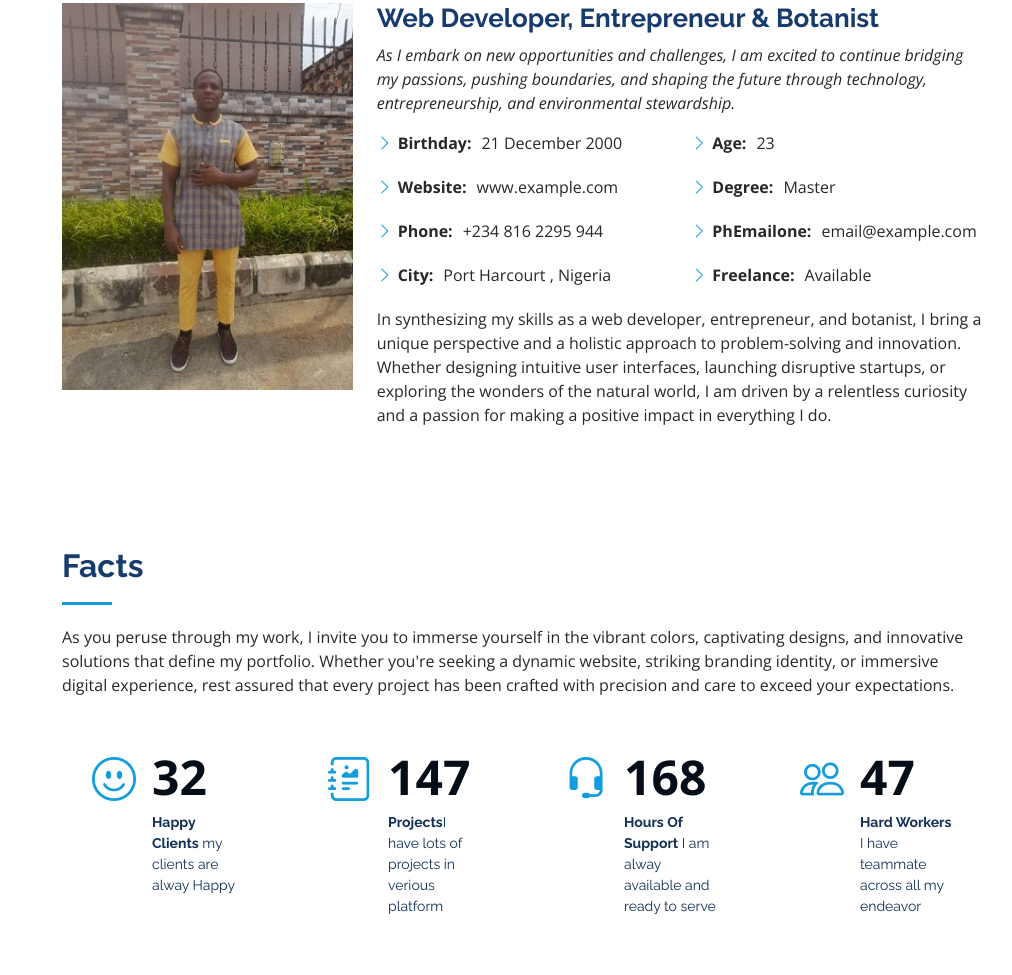
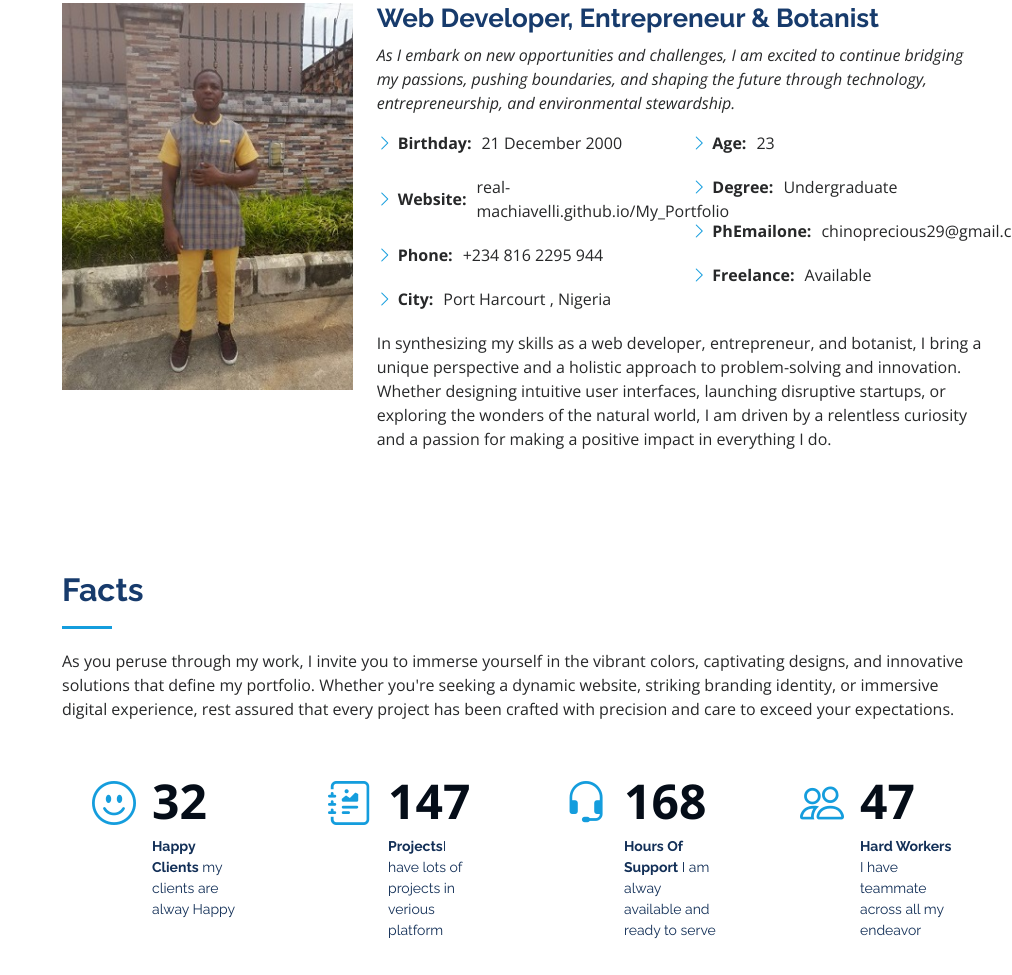
Before and after one commit to Onyenso-Precious-Stephen/My_Portfolio, a plain HTML site: page index.html in a window 1280 px wide. Shown: the part 1037-2012 px from the top of the page, without its empty margins (268-1280 px from the left). Drawn offline with nearby package versions, Linux system fonts and the light colour scheme.

Commit message:
edit site

```diff
--- a/index.html
+++ b/index.html
@@ -95,7 +95,7 @@
               <div class="col-lg-6">
                 <ul>
                   <li><i class="bi bi-chevron-right"></i> <strong>Birthday:</strong> <span>21 December 2000</span></li>
-                  <li><i class="bi bi-chevron-right"></i> <strong>Website:</strong> <span>www.example.com</span></li>
+                  <li><i class="bi bi-chevron-right"></i> <strong>Website:</strong> <span>real-machiavelli.github.io/My_Portfolio</span></li>
                   <li><i class="bi bi-chevron-right"></i> <strong>Phone:</strong> <span>+234 816 2295 944</span></li>
                   <li><i class="bi bi-chevron-right"></i> <strong>City:</strong> <span>Port Harcourt , Nigeria</span></li>
                 </ul>
@@ -103,8 +103,8 @@
               <div class="col-lg-6">
                 <ul>
                   <li><i class="bi bi-chevron-right"></i> <strong>Age:</strong> <span>23</span></li>
-                  <li><i class="bi bi-chevron-right"></i> <strong>Degree:</strong> <span>Master</span></li>
-                  <li><i class="bi bi-chevron-right"></i> <strong>PhEmailone:</strong> <span>email@example.com</span></li>
+                  <li><i class="bi bi-chevron-right"></i> <strong>Degree:</strong> <span>Undergraduate</span></li>
+                  <li><i class="bi bi-chevron-right"></i> <strong>PhEmailone:</strong> <span>chinoprecious29@gmail.com</span></li>
                   <li><i class="bi bi-chevron-right"></i> <strong>Freelance:</strong> <span>Available</span></li>
                 </ul>
               </div>
```
